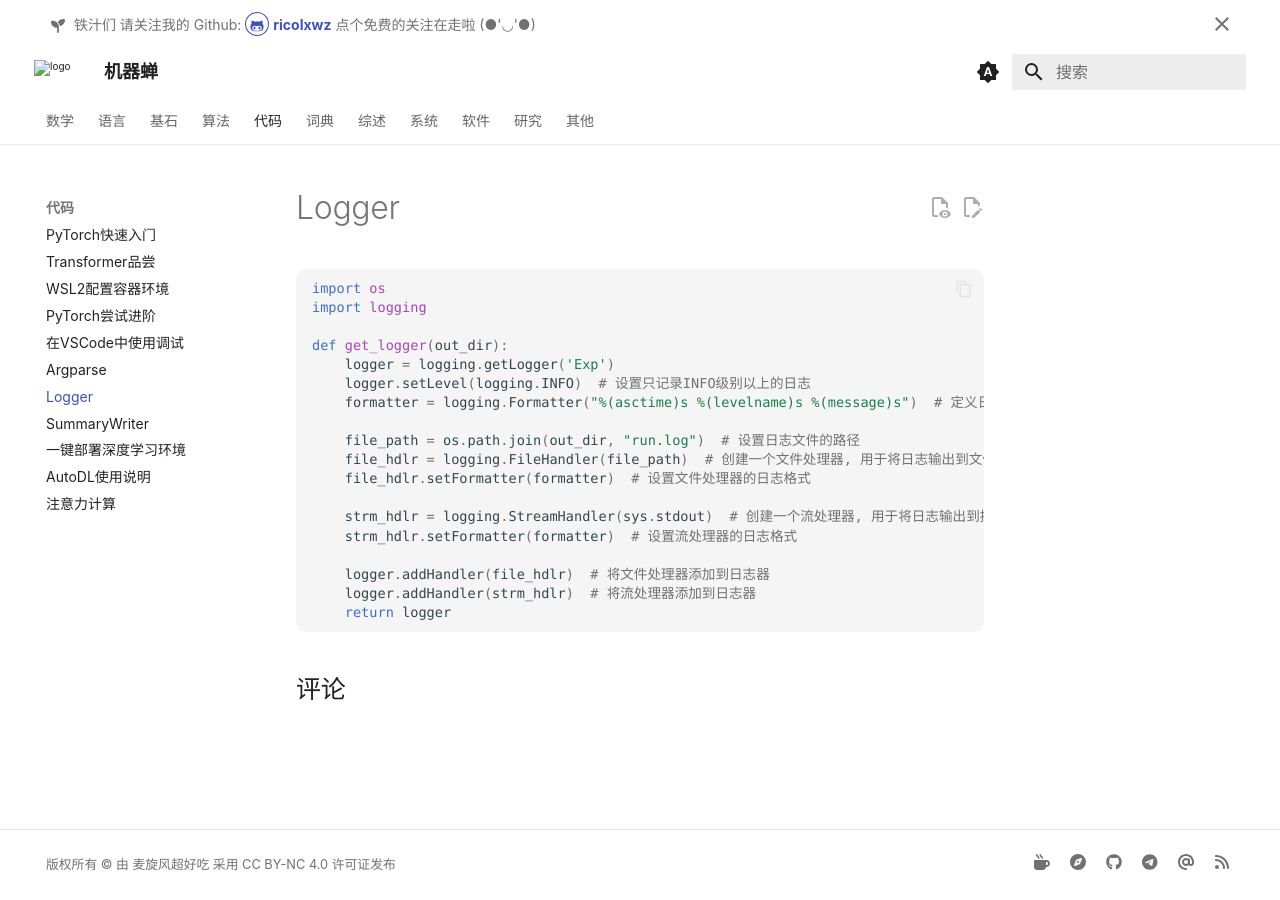
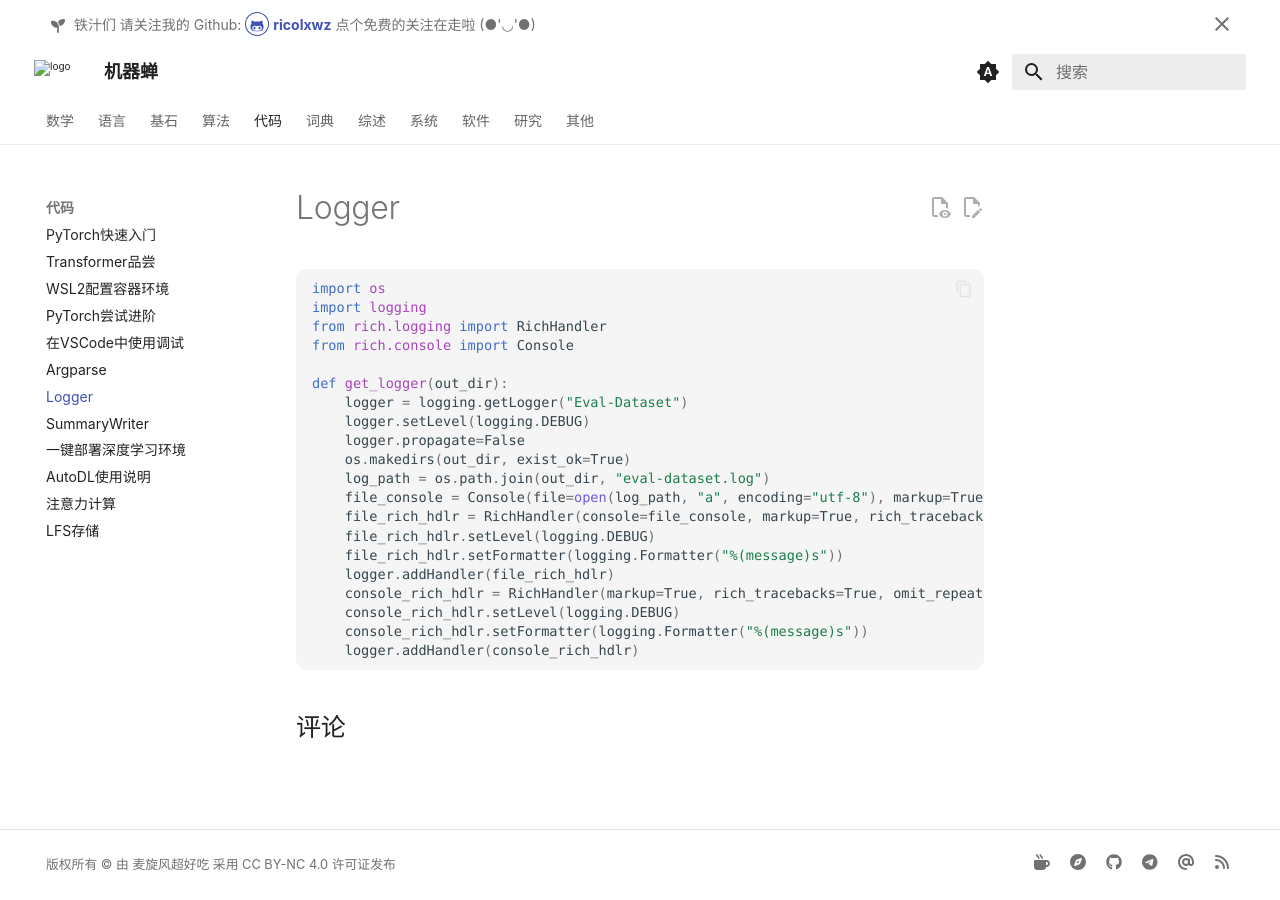
Before and after one commit to ricolxwz/note, an MkDocs documentation site: the page built from docs/code/logger.md, in a window 1280 px wide. Built offline with MkDocs 1.6.1 and Material for MkDocs 9.7.7, drawn with Linux system fonts in a browser that asks for light colours; some web fonts are replaced; comment, search, counter and statistics services are not loaded; a style sheet for code colours, icons or effects is not loaded.

Commit message:
create 1 file and update 2 files

````diff
--- a/docs/code/logger.md
+++ b/docs/code/logger.md
@@ -6,20 +6,22 @@ comments: true
 ```py
 import os
 import logging
+from rich.logging import RichHandler
+from rich.console import Console
 
 def get_logger(out_dir):
-    logger = logging.getLogger('Exp')
-    logger.setLevel(logging.INFO)  # 设置只记录INFO级别以上的日志
-    formatter = logging.Formatter("%(asctime)s %(levelname)s %(message)s")  # 定义日志的格式, 包含时间戳, 日志级别和日志内容
-
-    file_path = os.path.join(out_dir, "run.log")  # 设置日志文件的路径
-    file_hdlr = logging.FileHandler(file_path)  # 创建一个文件处理器, 用于将日志输出到文件
-    file_hdlr.setFormatter(formatter)  # 设置文件处理器的日志格式
-
-    strm_hdlr = logging.StreamHandler(sys.stdout)  # 创建一个流处理器, 用于将日志输出到控制台
-    strm_hdlr.setFormatter(formatter)  # 设置流处理器的日志格式
-
-    logger.addHandler(file_hdlr)  # 将文件处理器添加到日志器
-    logger.addHandler(strm_hdlr)  # 将流处理器添加到日志器
-    return logger
+    logger = logging.getLogger("Eval-Dataset")
+    logger.setLevel(logging.DEBUG)
+    logger.propagate=False
+    os.makedirs(out_dir, exist_ok=True)
+    log_path = os.path.join(out_dir, "eval-dataset.log")
+    file_console = Console(file=open(log_path, "a", encoding="utf-8"), markup=True, highlight=True)
+    file_rich_hdlr = RichHandler(console=file_console, markup=True, rich_tracebacks=True, omit_repeated_times=False, show_path=False)
+    file_rich_hdlr.setLevel(logging.DEBUG)
+    file_rich_hdlr.setFormatter(logging.Formatter("%(message)s"))
+    logger.addHandler(file_rich_hdlr)
+    console_rich_hdlr = RichHandler(markup=True, rich_tracebacks=True, omit_repeated_times=False, show_path=False)
+    console_rich_hdlr.setLevel(logging.DEBUG)
+    console_rich_hdlr.setFormatter(logging.Formatter("%(message)s"))
+    logger.addHandler(console_rich_hdlr)
 ```
--- a/mkdocs.yml
+++ b/mkdocs.yml
@@ -393,6 +393,7 @@ nav:
       - 一键部署深度学习环境: code/deploy-dl-env.md
       - AutoDL使用说明: code/autodl.md
       - 注意力计算: code/attn.md
+      - LFS存储: code/lfs.md
   - 词典:
       - 反向传播: dicts/backpropagation.md
       - 自动微分: dicts/autograd.md
````
Also changed, not shown: docs/code/lfs.md (added, +14 -0 lines).
